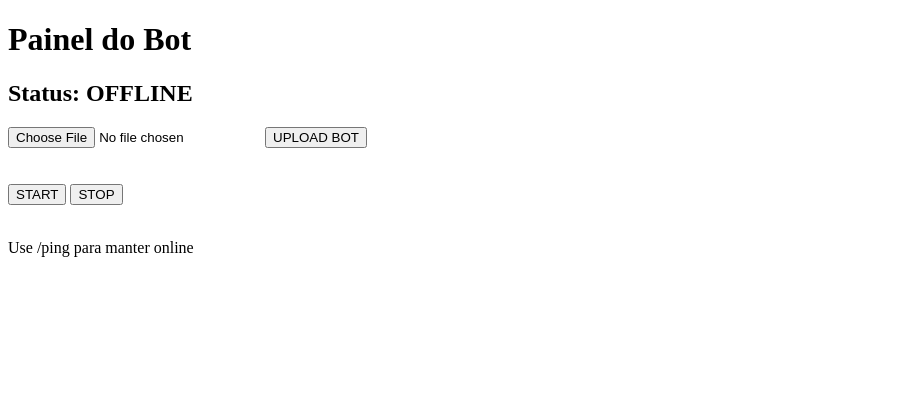
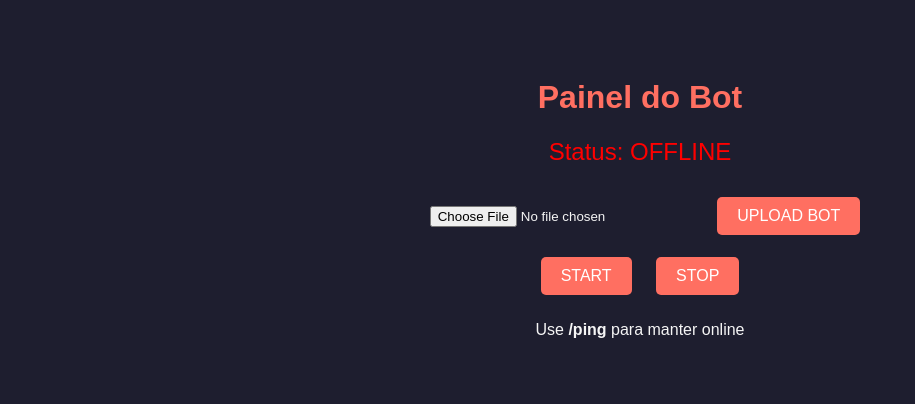
Before and after one commit to robloxlia019-dev/Site-impr, a Flask app: page / in a window 1280 px wide. Shown: the top 404 px of the page, without its empty margins (0-915 px from the left). Run offline with Flask 3, Linux system fonts and the light colour scheme.

Commit message:
Update index.html for bot panel layout and styles

```diff
--- a/templates/index.html
+++ b/templates/index.html
@@ -1,27 +1,77 @@
 <!DOCTYPE html>
 <html>
 <head>
-<title>Painel Host</title>
+    <title>Painel do Bot</title>
+    <style>
+        body {
+            font-family: Arial, sans-serif;
+            background: #1e1e2f;
+            color: #f5f5f5;
+            text-align: center;
+            padding: 50px;
+        }
+        h1 { color: #ff6f61; }
+        .status {
+            font-size: 1.5em;
+            margin: 20px;
+        }
+        .online { color: #00ff00; }
+        .offline { color: #ff0000; }
+        button {
+            background: #ff6f61;
+            border: none;
+            color: white;
+            padding: 10px 20px;
+            margin: 10px;
+            font-size: 1em;
+            cursor: pointer;
+            border-radius: 5px;
+        }
+        button:hover {
+            background: #ff847c;
+        }
+        input[type="file"] {
+            padding: 10px;
+            margin: 10px;
+            border-radius: 5px;
+        }
+        .flash {
+            margin: 15px;
+            padding: 10px;
+            border-radius: 5px;
+        }
+        .success { background: #00aa00; }
+        .error { background: #aa0000; }
+        .info { background: #ffaa00; }
+    </style>
 </head>
 <body>
 
 <h1>Painel do Bot</h1>
 
-<h2>Status: {{status}}</h2>
+<div class="status {{ 'online' if status == 'ONLINE' else 'offline' }}">
+    Status: {{status}}
+</div>
+
+{% with messages = get_flashed_messages(with_categories=true) %}
+  {% if messages %}
+    {% for category, message in messages %}
+      <div class="flash {{category}}">{{ message }}</div>
+    {% endfor %}
+  {% endif %}
+{% endwith %}
 
 <form action="/upload" method="post" enctype="multipart/form-data">
-<input type="file" name="file">
-<button type="submit">UPLOAD BOT</button>
+    <input type="file" name="file">
+    <button type="submit">UPLOAD BOT</button>
 </form>
 
-<br><br>
+<div>
+    <a href="/start"><button>START</button></a>
+    <a href="/stop"><button>STOP</button></a>
+</div>
 
-<a href="/start"><button>START</button></a>
-<a href="/stop"><button>STOP</button></a>
-
-<br><br>
-
-<p>Use /ping para manter online</p>
+<p>Use <strong>/ping</strong> para manter online</p>
 
 </body>
 </html>
```
